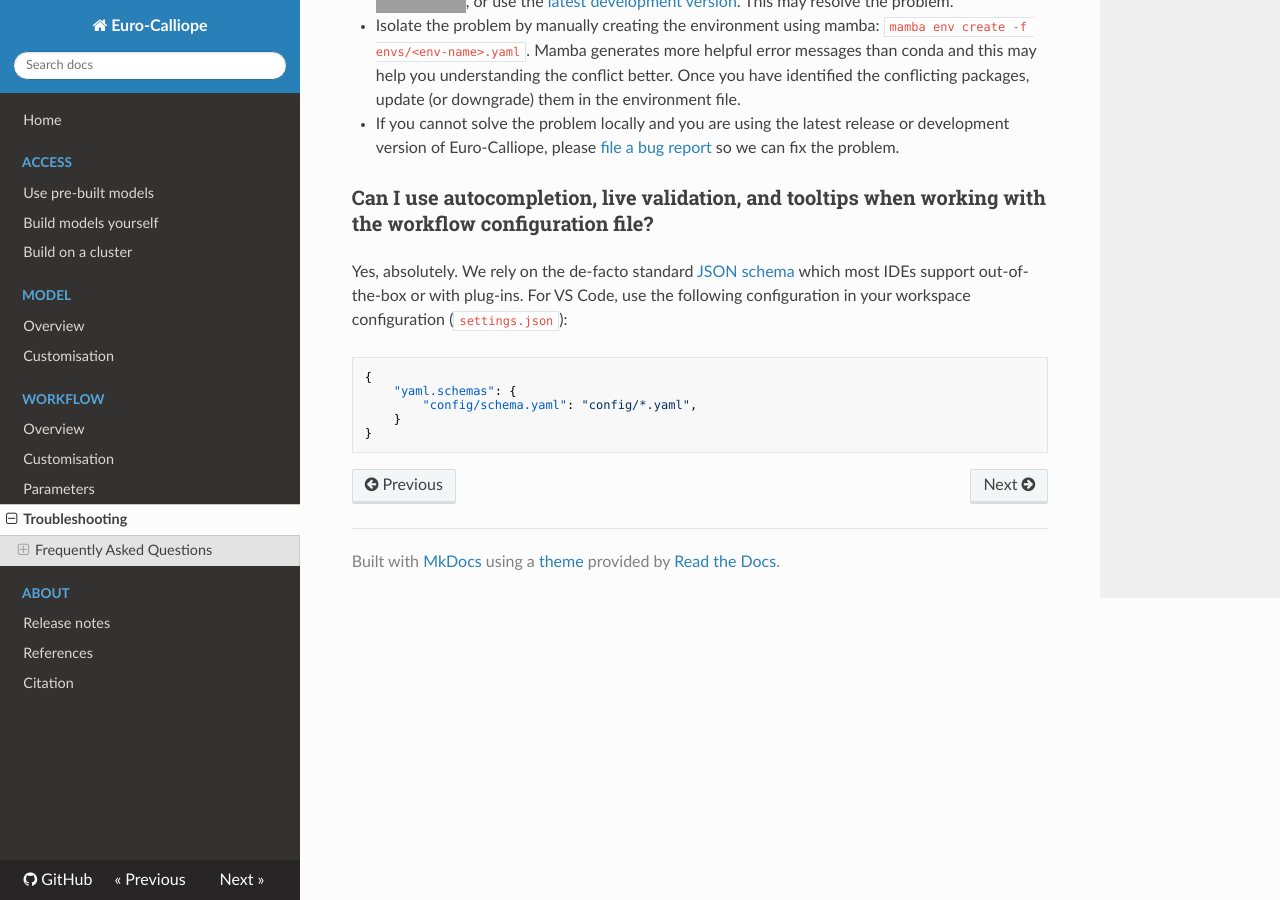
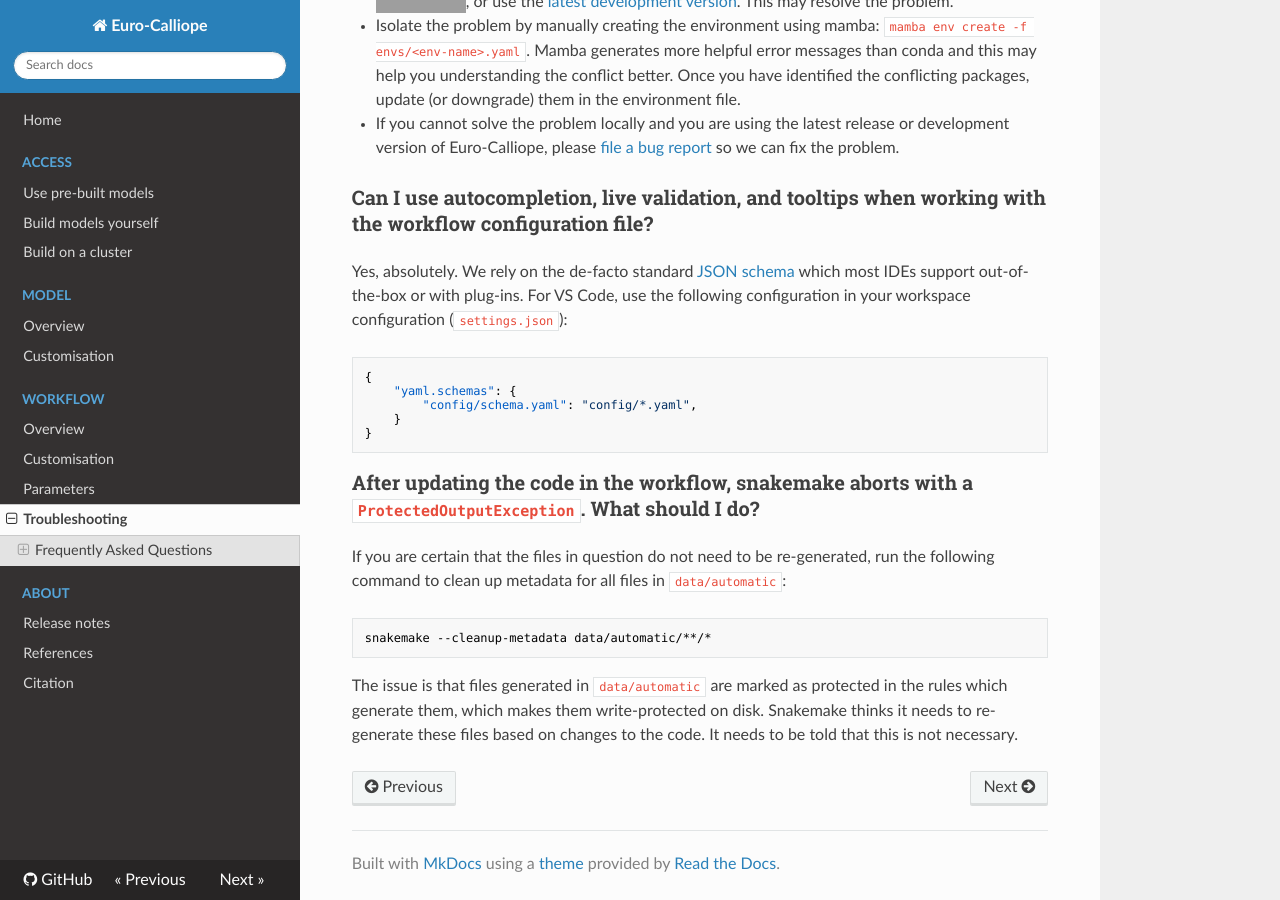
Before and after one commit to calliope-project/euro-calliope, an MkDocs documentation site: the page built from docs/workflow/troubleshooting.md, in a window 1280 px wide and 900 px high, scrolled down 2623 px. Built offline with MkDocs 1.6.1, drawn with Linux system fonts in a browser that asks for light colours; nearby versions of some CDN libraries; grey boxes are pictures that could not be loaded.

Commit message:
Add FAQ entry on ProtectedOutputException

````diff
--- a/docs/workflow/troubleshooting.md
+++ b/docs/workflow/troubleshooting.md
@@ -109,3 +109,13 @@ Yes, absolutely. We rely on the de-facto standard [JSON schema](http://json-sche
     }
 }
 ```
+
+### After updating the code in the workflow, snakemake aborts with a `ProtectedOutputException`. What should I do?
+
+If you are certain that the files in question do not need to be re-generated, run the following command to clean up metadata for all files in `data/automatic`:
+
+```shell
+snakemake --cleanup-metadata data/automatic/**/*
+```
+
+The issue is that files generated in `data/automatic` are marked as protected in the rules which generate them, which makes them write-protected on disk. Snakemake thinks it needs to re-generate these files based on changes to the code. It needs to be told that this is not necessary.
````
